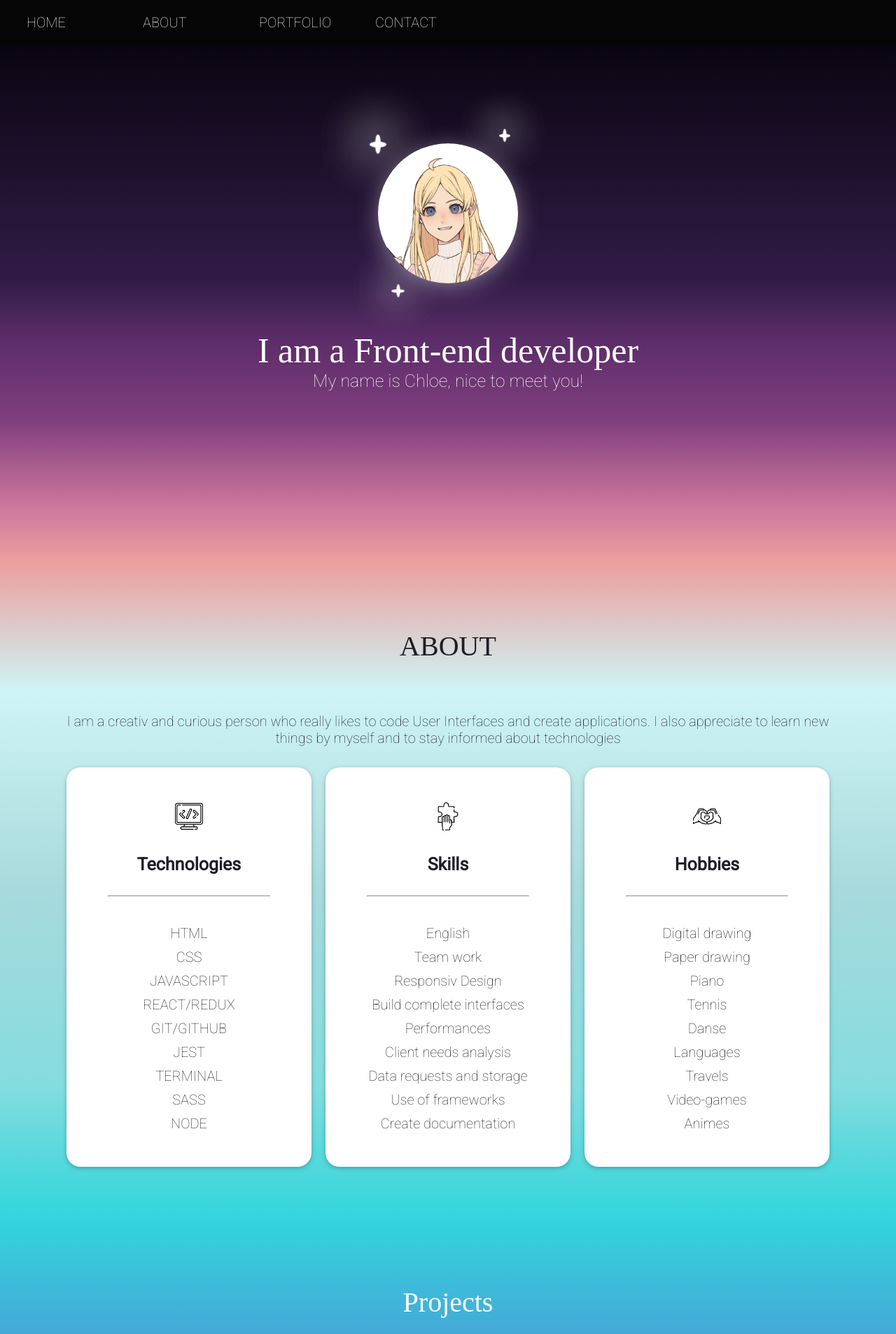
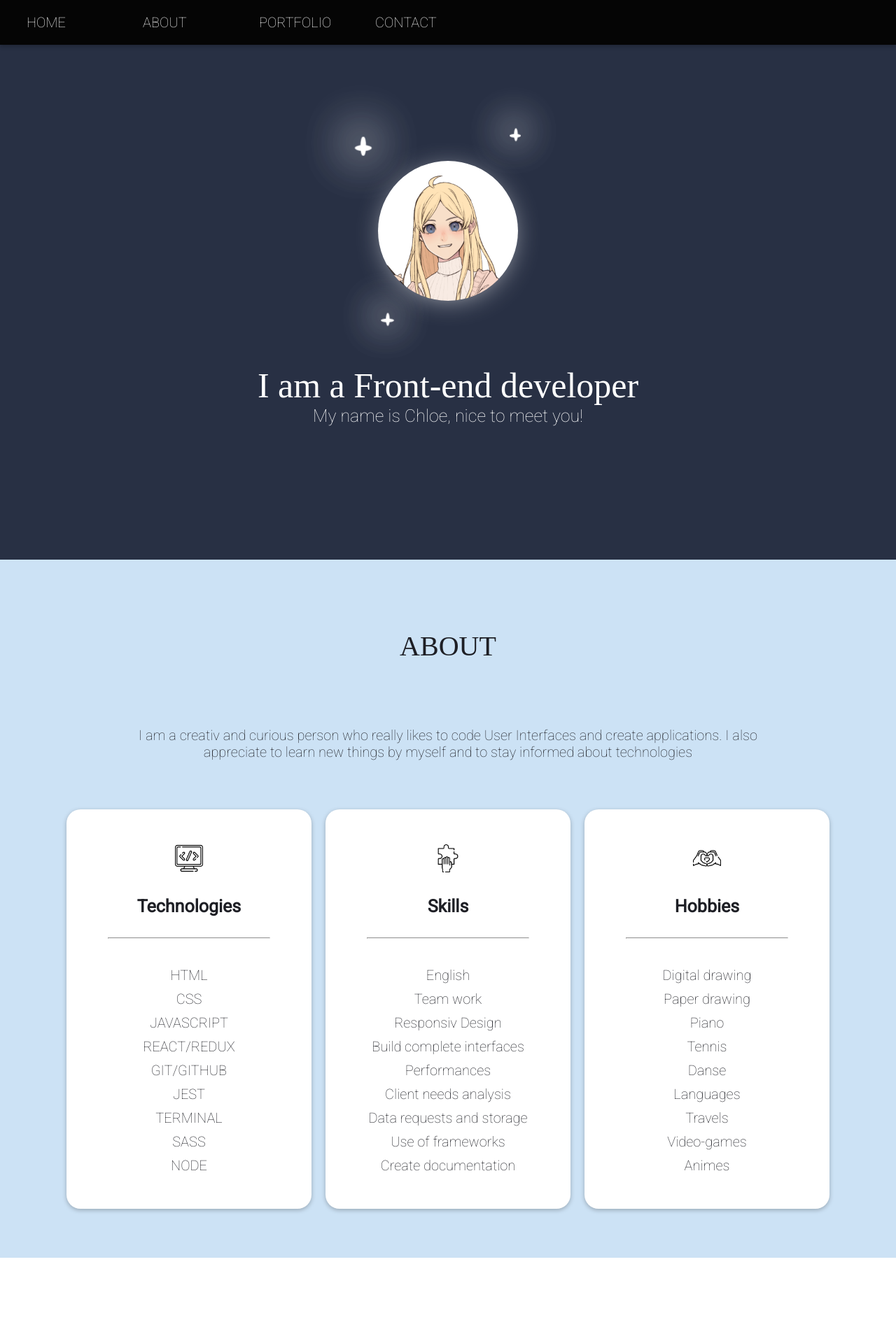
Before and after one commit to chloeturchi/my-portfolio, a React (Create React App) app: page / in a window 1280 px wide. Shown: the top 1907 px of the page at 70% size. Built offline with nearby package versions, Linux system fonts and the light colour scheme; a web font is replaced by a local one.

Commit message:
:lipstick: change colors & styles

```diff
--- a/src/animations/Stars/Stars.modules.css
+++ b/src/animations/Stars/Stars.modules.css
@@ -1,6 +1,6 @@
 .stars-container {
-    height: 250px;
-    width: 250px;
+    height: 300px;
+    width: 300px;
 }
 
 .star {
--- a/src/sections/about/About.modules.css
+++ b/src/sections/about/About.modules.css
@@ -1,10 +1,11 @@
 #about {
     color:#1e1f25;
-    background: linear-gradient(to bottom, #EC9D9D 0%,  #cff4f5 20%, #A8DADC 50%, #84dcdf 80%, #32d6dc 100%);
+    background:  #cce2f5;
 }
 
 .about__presentation {
-    margin: 0px 4em;
+    max-width: 70%;
+    margin-bottom: 2em;
 }
 
 .about__title {
--- a/src/sections/contact/Contact.js
+++ b/src/sections/contact/Contact.js
@@ -9,7 +9,7 @@ const Contact = () => {
         <section id="contact">
             <h2>Contact</h2>
             <Rabbit />
-            <h3>Contact me if you have any question or to work together</h3>
+            <h3>Contact me if you want to work together</h3>
             <Form />
         </section>
     )
--- a/src/sections/contact/Contact.modules.css
+++ b/src/sections/contact/Contact.modules.css
@@ -1,4 +1,4 @@
 #contact {
   color:white;
-  background: linear-gradient(to bottom, #0d1625 0%,  #0c1928 20%, #482347 50%, #803E7E 80%, #ab56a8 100%);
+  background: #283044;
 }
--- a/src/sections/footer/components/SocialCard/SocialCard.modules.css
+++ b/src/sections/footer/components/SocialCard/SocialCard.modules.css
@@ -14,7 +14,7 @@
     margin: 15px 10px;
     padding: 10px;
     text-align: center;
-    background: #c47dc0;
+    background: #cce2f5;
     box-shadow: 0 2px 6px rgba(0, 0, 0, 0.26);
     border-radius: 50%;
 
--- a/src/sections/home/Home.modules.css
+++ b/src/sections/home/Home.modules.css
@@ -1,5 +1,6 @@
 #home {
-    background: linear-gradient(to bottom, #020107 0%, #311B46 50%, #592C67 60%, #803E7E 75%, #CA759C 90%, #EC9D9D 100%);
+    color: white;
+    background: #283044;
     padding-top: 180px;
     text-align: center;
 }
--- a/src/sections/portfolio/Portfolio.modules.css
+++ b/src/sections/portfolio/Portfolio.modules.css
@@ -1,3 +1,5 @@
 #portfolio {
-    background: linear-gradient(to bottom, #32d6dc 0%,  #5583d3 20%, #284e8f 50%, #121f36 80%, #0d1625 100%);
+    color:#1e1f25;
+    background: #ffffff;
+    ;
 }
--- a/src/sections/portfolio/components/ProjectCards/ProjectCards.modules.css
+++ b/src/sections/portfolio/components/ProjectCards/ProjectCards.modules.css
@@ -18,7 +18,7 @@
     height: 250px;
     margin: 15px;
     background-color: rgb(255, 255, 255);
-    box-shadow: 0 2px 6px rgba(0, 0, 0, 0.26);
+    box-shadow: 4px 4px 5px rgba(72, 72, 72, 0.5);
     border-radius: 10px;
 }
 
--- a/src/shared/components/Navigation/NavLinks/NavLinks.modules.css
+++ b/src/shared/components/Navigation/NavLinks/NavLinks.modules.css
@@ -24,7 +24,7 @@
 .nav-links a:hover,
 .nav-links a:active {
   height: 100%;
-  color: #CA759C;
+  color: #cce2f5;
 }
 
 @media (min-width: 768px) {
```
